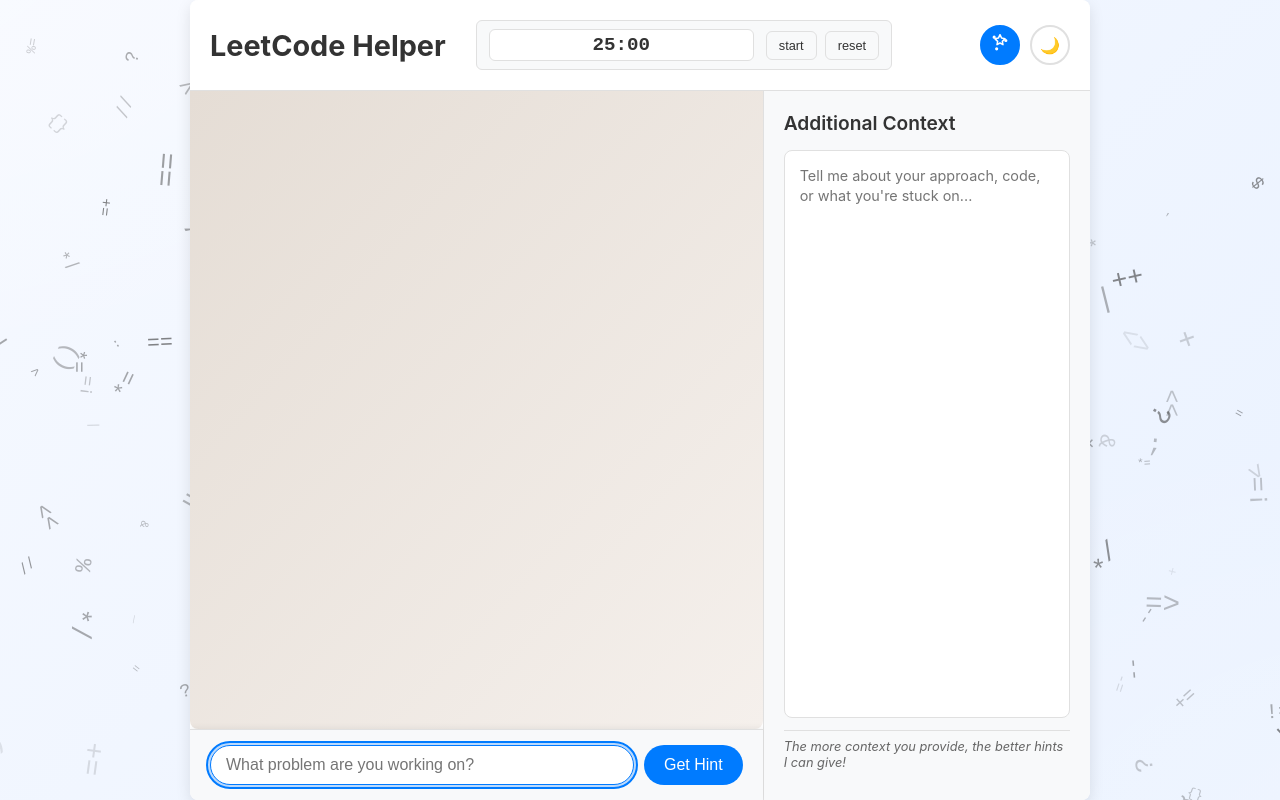
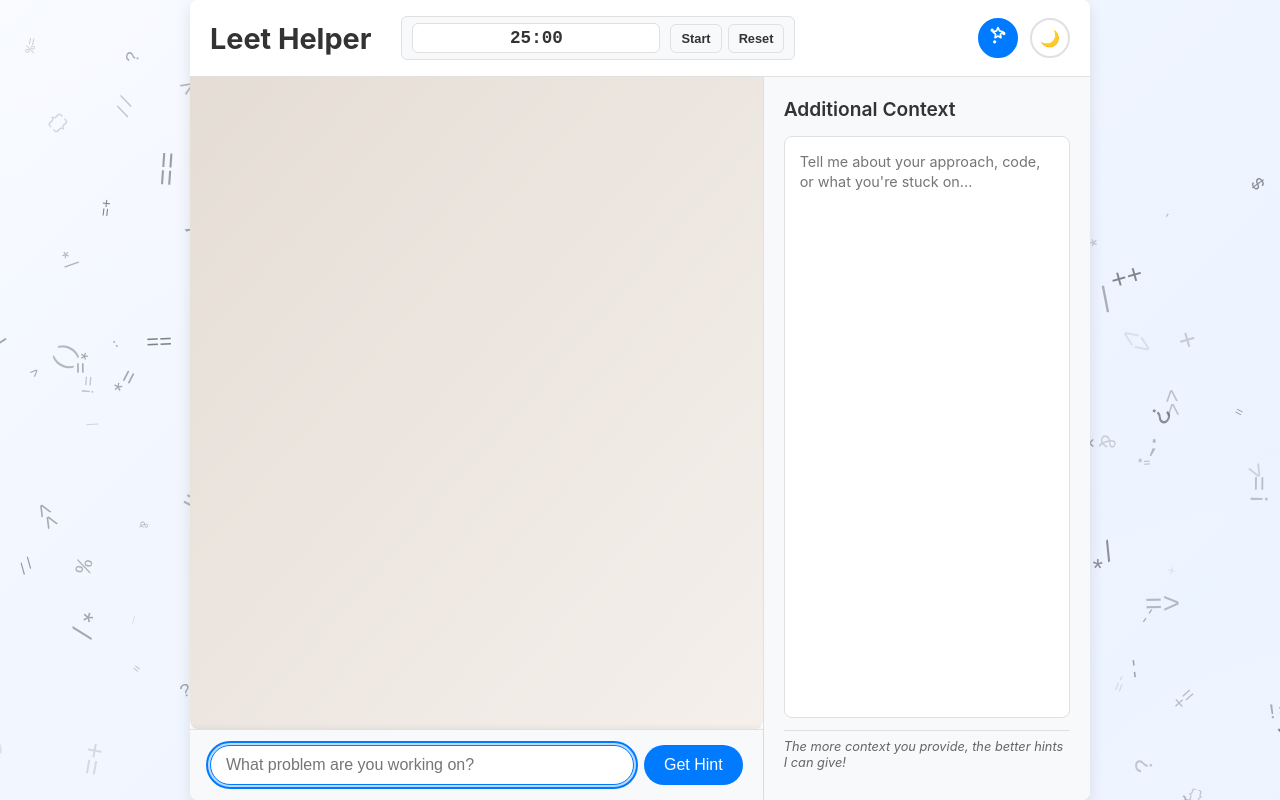
Before and after one commit to MarufHossain14/path2leet, a Flask app: page / in a window 1280 px wide. Run offline with Flask 3, Linux system fonts and the light colour scheme.

Commit message:
ui: polish header timer; improve light-mode particles toggle contrast; sun/moon icons; sticky header; minimal vignette bg (app); distinct dark chat bg; system theme default + live sync

```diff
--- a/static/css/style.css
+++ b/static/css/style.css
@@ -118,11 +118,13 @@ body {
     display: flex;
     justify-content: space-between;
     align-items: center;
-    padding: 20px;
+    padding: 16px 20px;
     border-bottom: 1px solid var(--border-color);
     background-color: var(--bg-secondary);
-    position: relative;
+    position: sticky;
+    top: 0;
     z-index: 10;
+    transition: box-shadow 0.2s ease, border-color 0.2s ease, background-color 0.3s ease;
 }
 
 .header-left {
@@ -134,15 +136,21 @@ body {
 .header-right {
     display: flex;
     align-items: center;
-    gap: 10px;
+    gap: 12px;
+}
+
+/* Header shadow on scroll */
+.header.stuck {
+    border-bottom-color: transparent;
+    box-shadow: 0 6px 20px var(--shadow-color);
 }
 
 /* Timer styling */
 .timer-container {
     display: flex;
     align-items: center;
-    gap: 12px;
-    padding: 8px 12px;
+    gap: 10px;
+    padding: 6px 10px;
     background-color: var(--bg-tertiary);
     border-radius: 6px;
     border: 1px solid var(--border-color);
@@ -150,13 +158,13 @@ body {
 
 .timer {
     font-family: 'Courier New', monospace;
-    font-size: 1.2em;
+    font-size: 1.1em;
     font-weight: bold;
     color: var(--text-primary);
-    min-width: 60px;
+    min-width: 64px;
     text-align: center;
     cursor: pointer;
-    padding: 4px 6px;
+    padding: 4px 8px;
     border-radius: var(--radius-sm);
     transition: background-color 0.2s ease, border-color 0.2s ease, box-shadow 0.2s ease;
     outline: none;
@@ -182,18 +190,18 @@ body {
 
 .timer-controls {
     display: flex;
-    gap: 8px;
+    gap: 6px;
 }
 
 .timer-btn {
-    padding: 6px 12px;
+    padding: 6px 10px;
     background-color: transparent;
     color: var(--text-primary);
     border: 1px solid var(--border-color);
     border-radius: var(--radius-sm);
     cursor: pointer;
     font-size: 0.8em;
-    font-weight: 400;
+    font-weight: 600;
     transition: all 0.2s ease;
 }
 
@@ -813,6 +821,7 @@ h1 {
     justify-content: center;
     transition: all 0.3s ease;
     background-color: var(--bg-secondary);
+    color: var(--text-primary); /* Improve icon contrast in light mode */
 }
 
 .particles-toggle {
@@ -833,6 +842,11 @@ h1 {
 .particles-icon {
     font-size: 1.2em;
     transition: transform 0.3s ease;
+}
+
+/* Make SVG icon strokes a bit bolder for readability */
+.particles-icon svg {
+    stroke-width: 2;
 }
 
 .particles-toggle.active .particles-icon {
--- a/static/js/main.js
+++ b/static/js/main.js
@@ -524,6 +524,15 @@ document.addEventListener('DOMContentLoaded', () => {
         }
     });
 
+    // Header sticky shadow on scroll
+    const headerEl = document.querySelector('.header');
+    const onScroll = () => {
+        if (!headerEl) return;
+        if (window.scrollY > 4) headerEl.classList.add('stuck');
+        else headerEl.classList.remove('stuck');
+    };
+    window.addEventListener('scroll', onScroll, { passive: true });
+
     // --- Initial Setup ---
     initTheme(); // Initialize theme on page load
     updateTimerDisplay(); // Initialize timer display
--- a/templates/index.html
+++ b/templates/index.html
@@ -18,13 +18,13 @@
     <div class="container">
         <div class="header">
             <div class="header-left">
-                <h1>LeetCode Helper</h1>
+                <h1>Leet Helper</h1>
                 <div class="timer-container">
                     <label for="timer" class="visually-hidden">Timer</label>
                     <input type="text" id="timer" class="timer" value="25:00" aria-label="Timer" inputmode="numeric" pattern="\d{1,2}:\d{2}">
                     <div class="timer-controls">
-                        <button id="startTimer" class="timer-btn" aria-label="Start timer">start</button>
-                        <button id="resetTimer" class="timer-btn" aria-label="Reset timer">reset</button>
+                        <button id="startTimer" class="timer-btn" aria-label="Start timer">Start</button>
+                        <button id="resetTimer" class="timer-btn" aria-label="Reset timer">Reset</button>
                     </div>
                 </div>
             </div>
```
